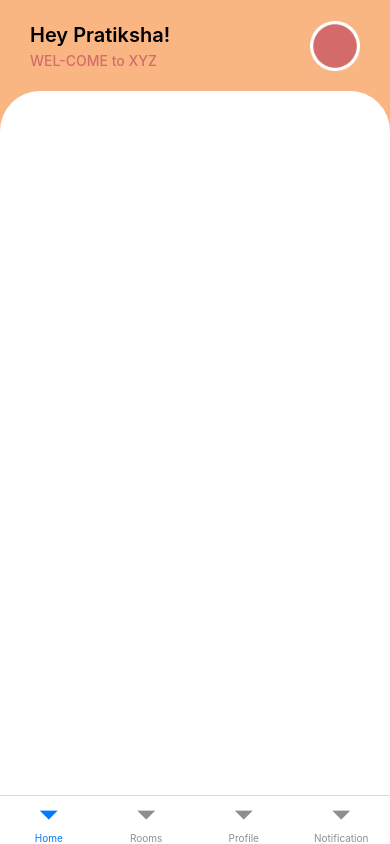
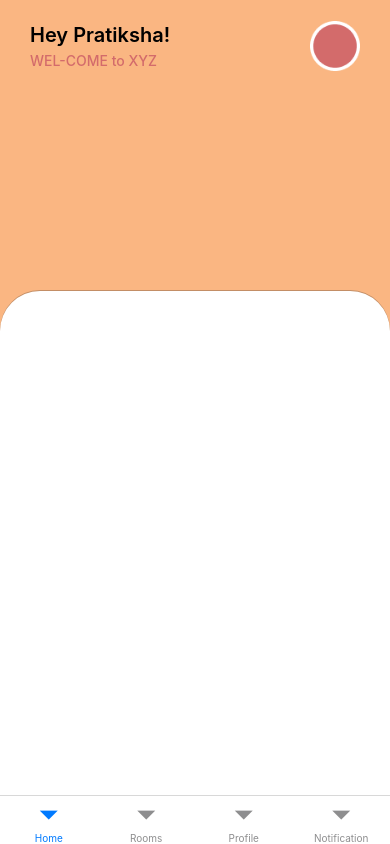
Before and after one commit to Prats9604/Debate-App, a React Native app in the folder debate_app/: screen /Home in a window 390 px wide. Built offline with nearby package versions, Linux system fonts and the light colour scheme.

Commit message:
Update home.tsx

```diff
--- a/debate_app/src/screens/home/home.tsx
+++ b/debate_app/src/screens/home/home.tsx
@@ -20,6 +20,7 @@ export default function rooms() {
           />
         </View>
       </View>
+      <View style={styles.carsouel}></View>
       <View style={styles.rooms}></View>
     </View>
   );
@@ -58,6 +59,11 @@ const styles = StyleSheet.create({
     borderRadius: 50,
   },
 
+  carsouel: {
+    width: '100%',
+    height: 200,
+  },
+
   rooms: {
     flexDirection: 'row',
     paddingVertical: 20,
@@ -66,5 +72,11 @@ const styles = StyleSheet.create({
     flex: 1,
     borderTopLeftRadius: 40,
     borderTopRightRadius: 40,
+    shadowColor: '#000',
+    shadowOffset: {
+      width: 0,
+      height: -1,
+    },
+    shadowOpacity: 0.22,
   },
 });
```
